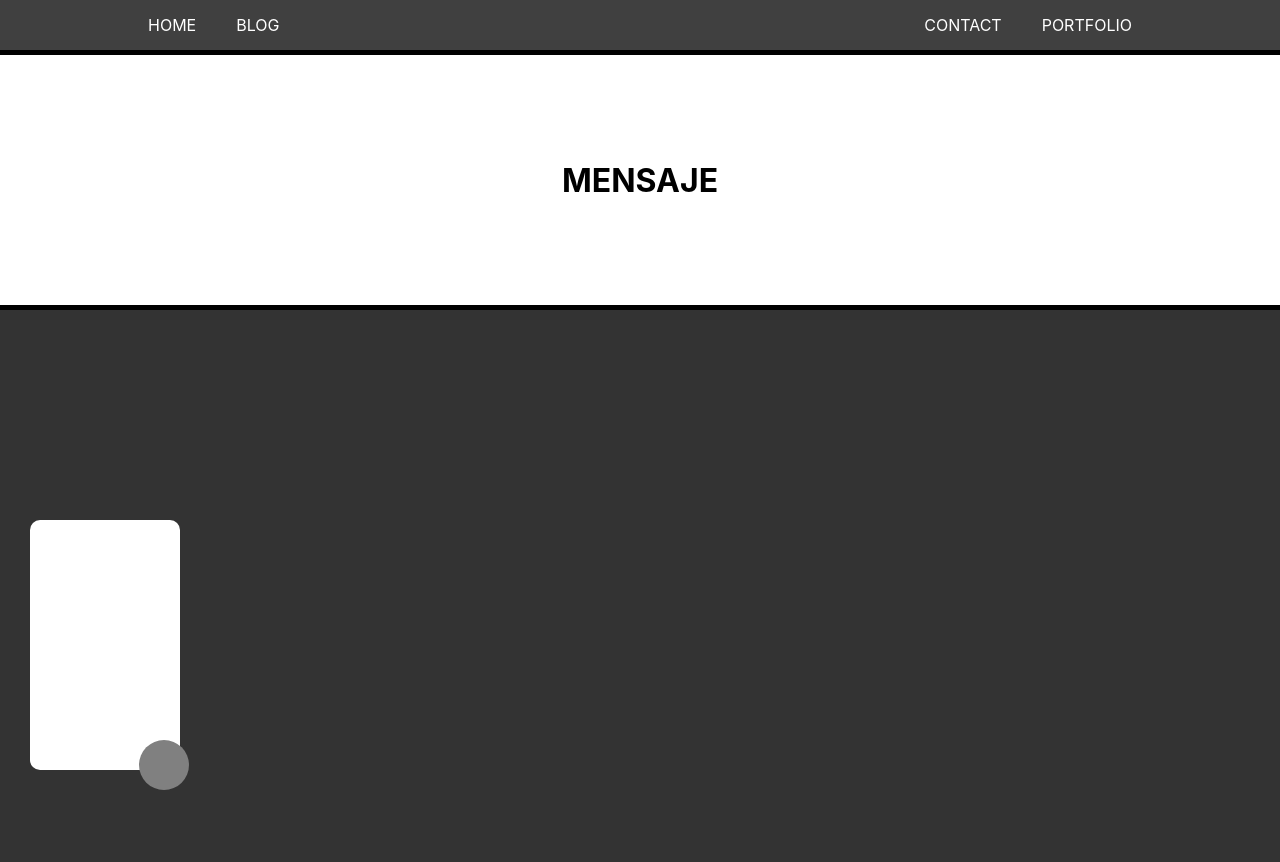
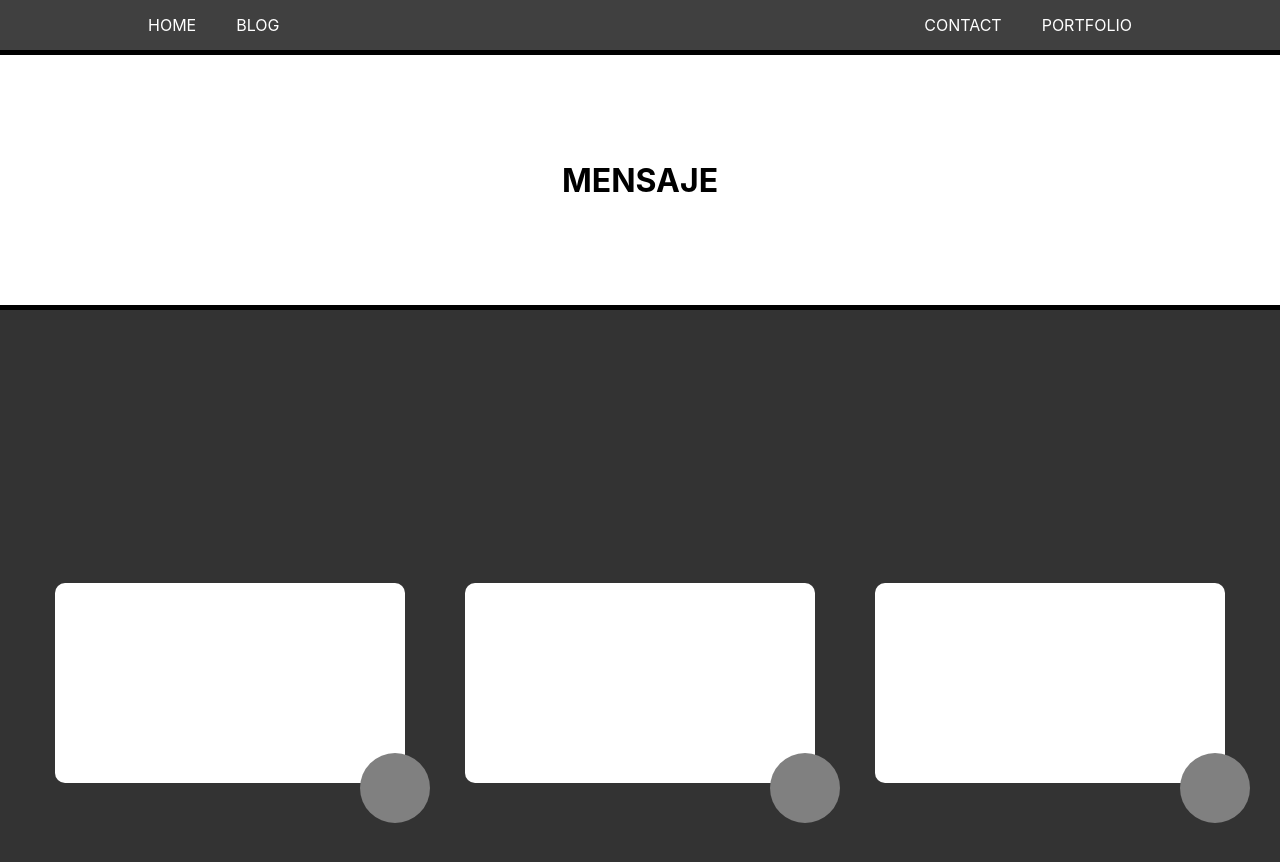
Before and after one commit to lesanpi/lesanpi.com, a React (Create React App) app in the folder lesanpi.com/: page / in a window 1280 px wide. Shown: the top 862 px of the page. Built offline with nearby package versions, Linux system fonts and the light colour scheme.

Commit message:
Mensajes de seccion de blog 1

```diff
--- a/lesanpi.com/src/blog/components/blog.css
+++ b/lesanpi.com/src/blog/components/blog.css
@@ -2,55 +2,17 @@
 	width: 100%;
 	height: 100vh;
 	background-color: rgba(0,0,0,0.8);
-	display: flex;
-	align-items: center;
+	display: block;
+	flex-wrap: wrap;
+	align-content: center;
 	margin: 0;
 	padding: 0;
 }
-.blogSection h1{
-	margin: 0;
+.blogInner{
+	display: flex;
+	flex-wrap: wrap;
+	align-content: center;
+	justify-content: center;
 	width: 100%;
-	color: white;
-}
-.blogMessageContainer{
-	position: relative;
-	margin: 20px;
-	top: -120px;
-}
-.blogMessage{
-	height: 250px;
-	width: 150px;
-	border-radius: 10px;
-	margin: 10px;
-	background: white;
-}
-.blogMessageItem{
-	height: 50px;
-	width: 50px;
-	background: gray;/*rgba(255,255,255,.1);*/
-	border-radius: 50px;
-	position: relative;
-	top: -40px;
-	left: 70%;
-	z-index: 100;
-}
-@media (prefers-reduced-motion: no-preference) {
-  .blogMessageContainer {
-    animation: MessageFloating .5s infinite linear;
-    animation-direction: alternate-reverse;
-
-  }
-}
-.blogMessageContainer:hover {
-    animation: none;
-    top: -125px;
-  }
-@keyframes MessageFloating {
-  from {
-    top: -130px;
-  }
-  to {
-    top: -120px;
-  }
 
 }
--- a/lesanpi.com/src/blog/components/blog.js
+++ b/lesanpi.com/src/blog/components/blog.js
@@ -1,15 +1,10 @@
 import React from 'react';
-import './blog.css'
+import './blog.css';
 function Blog(props) {
 	return(
 		<div className="blogSection">
-			<div className="blogMessageContainer">
-				<div className="blogMessage">
-
-				</div>
-				<div className="blogMessageItem">
-
-				</div>
+			<div className="blogInner">
+				{props.children}
 			</div>
 		</div>
 	)
--- a/lesanpi.com/src/blog/components/blogMessage.css
+++ b/lesanpi.com/src/blog/components/blogMessage.css
@@ -1,36 +1,42 @@
 .blogMessageContainer{
 	position: relative;
 	margin: 20px;
+	top: 0%;
 }
 .blogMessage{
-	height: 250px;
-	width: 150px;
+	height: 200px;
+	width: 350px;
 	border-radius: 10px;
 	margin: 10px;
 	background: white;
 }
 .blogMessageItem{
-	height: 50px;
-	width: 50px;
-	background: gray;/*rgba(255,255,255,.1);*/
+	height: 70px;
+	width: 70px;
+	background: gray;
 	border-radius: 50px;
 	position: relative;
 	top: -40px;
-	left: 70%;
-	z-index: 100;
+	left: 85%;
+	z-index: 2;
 }
 @media (prefers-reduced-motion: no-preference) {
-  .blogMessageContainer {
+  .blogMessageContainer{
     animation: MessageFloating .5s infinite linear;
     animation-direction: alternate-reverse;
+
   }
 }
+.blogMessageContainer:hover {
+    animation: none;
+    top: 0%;
+ }
 @keyframes MessageFloating {
   from {
-    top: -50px;
+    top: -.5rem;
   }
   to {
-    top: -40px;
+    top: .5rem;
   }
 
 }
--- a/lesanpi.com/src/blog/containers/blog.js
+++ b/lesanpi.com/src/blog/containers/blog.js
@@ -1,15 +1,17 @@
 import React, { Component } from 'react';
 import BlogComponent from '../components/blog.js'
 import BlogMessage from '../components/blogMessage.js'
+
 class BlogSection extends Component {
 
 	render(){
 		return(
 			<div>
 			<BlogComponent>
-
+				<BlogMessage />
+				<BlogMessage />
+				<BlogMessage />
 			</BlogComponent>
-
 			</div>
 		)
 	}
--- a/lesanpi.com/src/nav/components/nav.js
+++ b/lesanpi.com/src/nav/components/nav.js
@@ -5,10 +5,10 @@ function Nav(props) {
 		<div className="mainMenu">
 			<div className="innerMainMenu">
 				<ul>
-					<li><a>Home</a></li>
-					<li><a>Blog</a></li>
-					<li><a>Contact</a></li>
-					<li><a>Portfolio</a></li>
+					<li><a href="www.google.com">Home</a></li>
+					<li><a href="www.google.com">Blog</a></li>
+					<li><a href="www.google.com">Contact</a></li>
+					<li><a href="www.google.com">Portfolio</a></li>
 				</ul>
 			</div>
 		</div>
```
